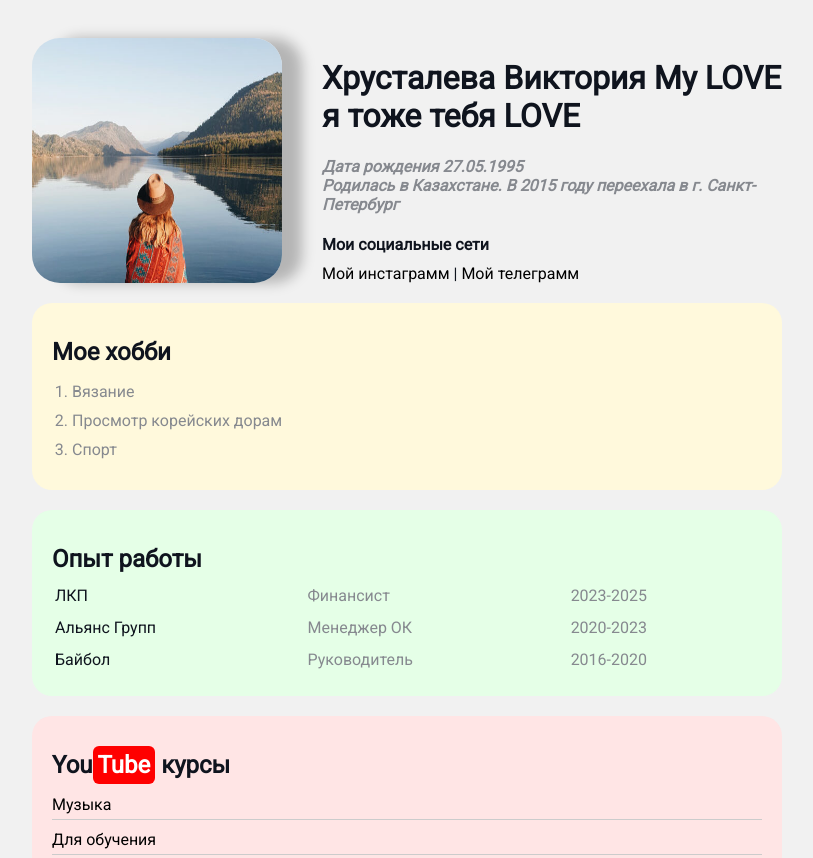
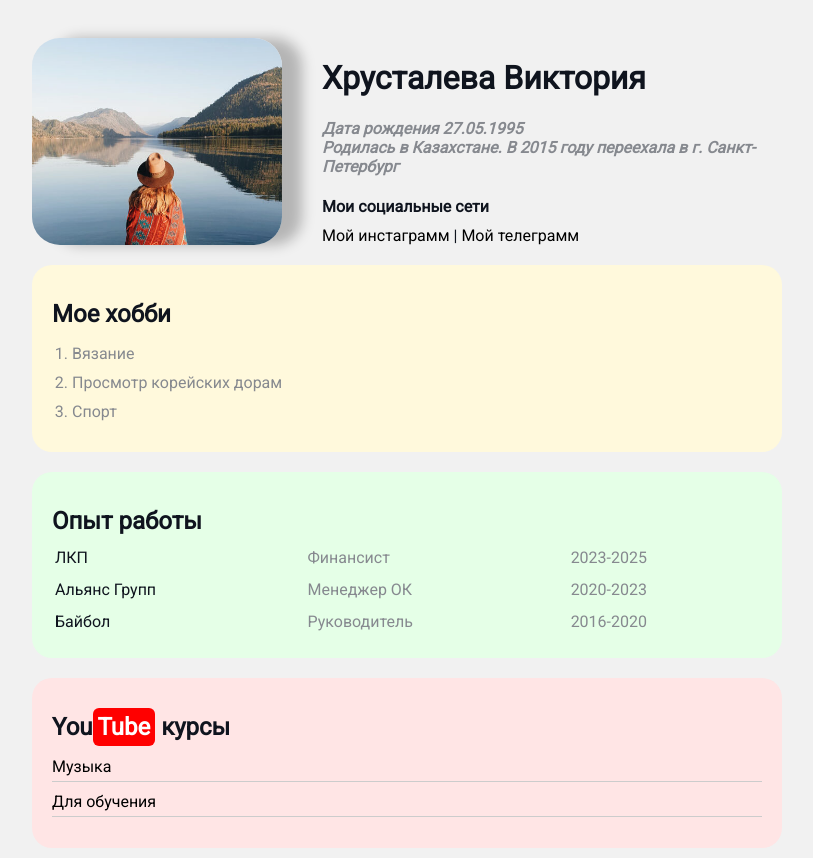
Before and after one commit to khrustech/css, a plain HTML site: page index.html in a window 1280 px wide. Shown: the top 858 px of the page, without its empty margins (233-1046 px from the left). Drawn offline with Linux system fonts and the light colour scheme.

Commit message:
text fix

```diff
--- a/index.html
+++ b/index.html
@@ -12,7 +12,7 @@
       <div class="info">
         <img src="photo1.jpg" alt="Фотография" class="avatar" />
         <div class="info-text">
-          <h1>Хрусталева Виктория My LOVE я тоже тебя LOVE</h1>
+          <h1>Хрусталева Виктория</h1>
           <p>Дата рождения <strong>27.05.1995</strong></p>
           <p>
             Родилась в Казахстане. В 2015 году переехала в г. Санкт-Петербург
```
